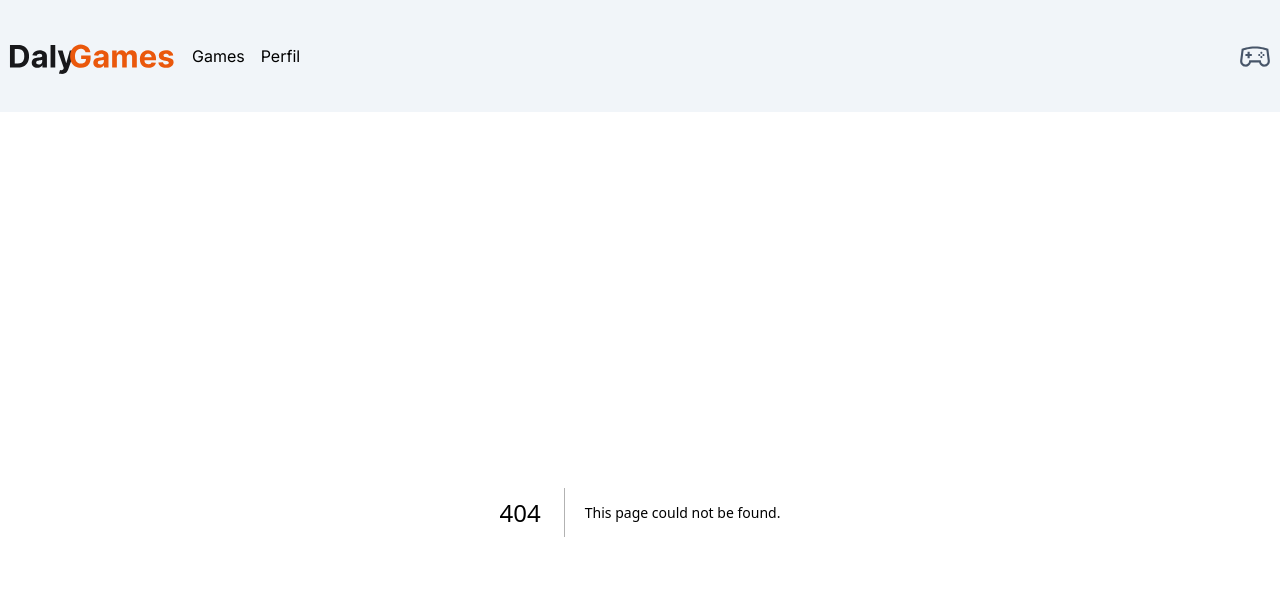
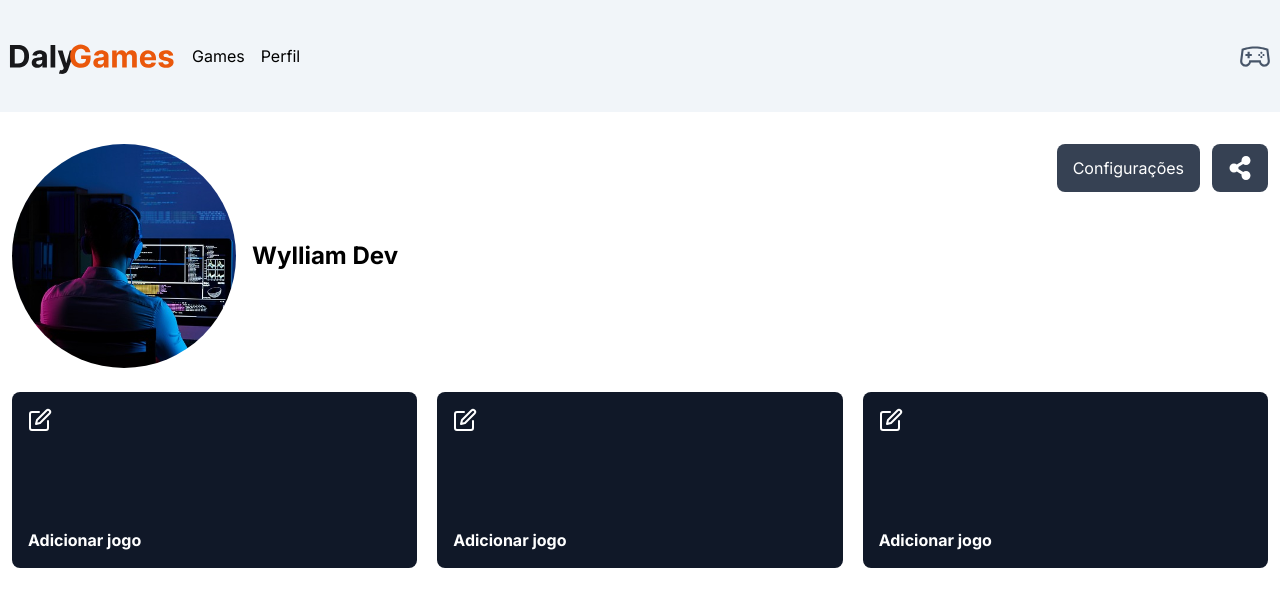
Before and after one commit to WylliamDias/dalygames, a Next.js app: page /profile in a window 1280 px wide. Before the commit this address had no page. Shown: the top 606 px of the page. Built offline with nearby package versions, Linux system fonts and the light colour scheme.

Commit message:
Created Profile page to show person's favorite games

```diff
--- /dev/null
+++ b/src/app/profile/page.tsx
@@ -0,0 +1,55 @@
+import { Metadata } from "next";
+import Image from "next/image";
+import userImage from '@/../public/user.png';
+import { FaShareAlt } from "react-icons/fa";
+import { Container } from "@/components/container";
+import { FavoriteCard } from "./components/favorite";
+
+export const metadata: Metadata = {
+  title: 'Meu Perfil - DalyGames sua plataforma de jogos!',
+  description: 'Perfil Wylliam Dev | Daly Games sua plataofrma de jogos!'
+}
+
+export default function Profile() {
+  return (
+    <main className="w-full text-black">
+      <Container>
+        <section
+          className="mt-8 mb-6 flex flex-col items-center justify-between relative gap-3 sm:flex-row"
+        >
+          <div className="w-full flex items-center gap-4 text-lg flex-col sm:flex-row justify-center sm:justify-normal">
+            <Image
+              src={userImage}
+              alt="Imagem perfil do usuário"
+              className="rounded-full w-56 h-56 object-cover"
+            />
+
+            <h1 className="font-bold text-2xl">Wylliam Dev</h1>
+          </div>
+
+          <div className="sm:absolute top-0 right-0 gap-3 flex items-center justify-center mt-3 sm:mt-0">
+            <button className="bg-gray-700 px-4 py-3 rounded-lg text-white">
+              Configurações
+            </button>
+
+            <button className="bg-gray-700 px-4 py-3 rounded-lg">
+              <FaShareAlt size={24} color="#FFF" />
+            </button>
+          </div>
+        </section>
+
+        <section className='flex flex-wrap gap-5 flex-col md:flex-row'>
+          <div className="flex-grow flex-wrap">
+            <FavoriteCard />
+          </div>
+          <div className="flex-grow flex-wrap">
+            <FavoriteCard />
+          </div>
+          <div className="flex-grow flex-wrap">
+            <FavoriteCard />
+          </div>
+        </section>
+      </Container>
+    </main>
+  );
+}
```
